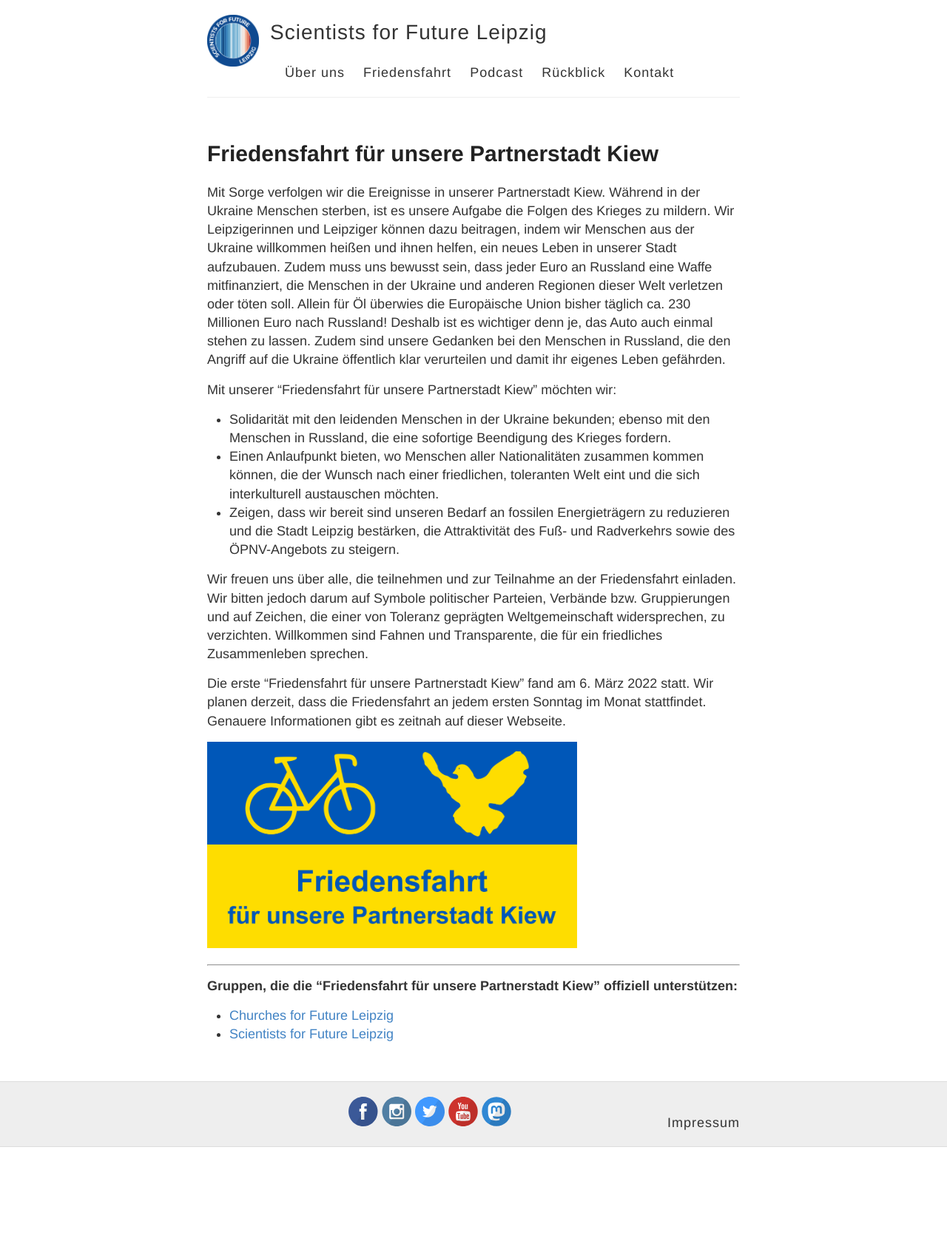
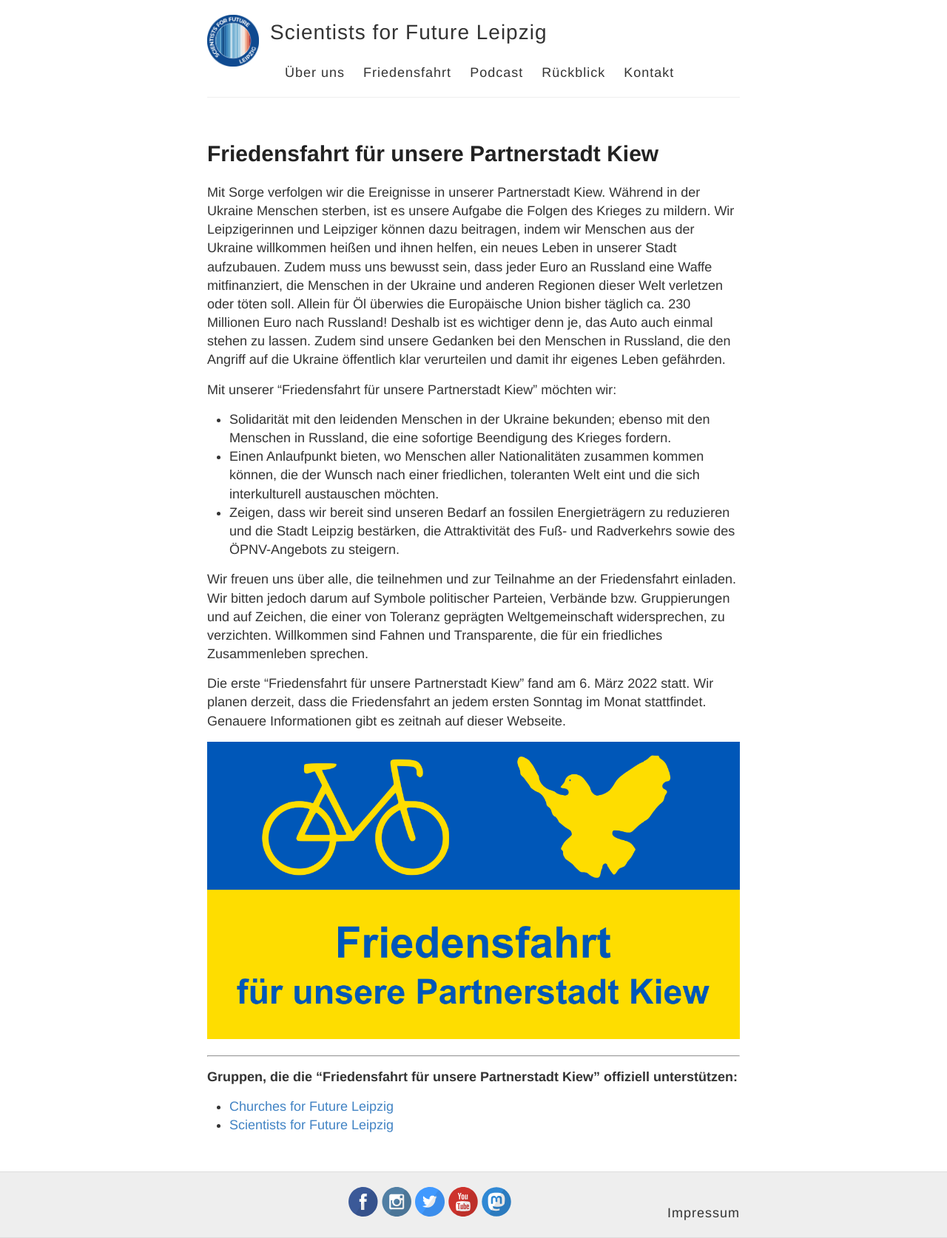
Before and after one commit to s4f-leipzig/s4f-leipzig.github.io, a Jekyll site: the page built from Friedensfahrt.md, in a window 1280 px wide. Shown: the whole page at 74% size. Built offline with Jekyll 4.4.1, drawn with Linux system fonts in a browser that asks for light colours; before the commit the page ends 1551 px from its top, so only the background shows below that.

Commit message:
Update Friedensfahrt.md

```diff
--- a/Friedensfahrt.md
+++ b/Friedensfahrt.md
@@ -24,7 +24,7 @@
 
 Die erste "Friedensfahrt für unsere Partnerstadt Kiew" fand am 6. März 2022 statt. Wir planen derzeit, dass die Friedensfahrt an jedem ersten Sonntag im Monat stattfindet. Genauere Informationen gibt es zeitnah auf dieser Webseite.
 
-<img src="/images/Friedensfahrt.png" width="500">
+<img src="/images/Friedensfahrt.png" width="1000">
 
 <hr>
 
```
